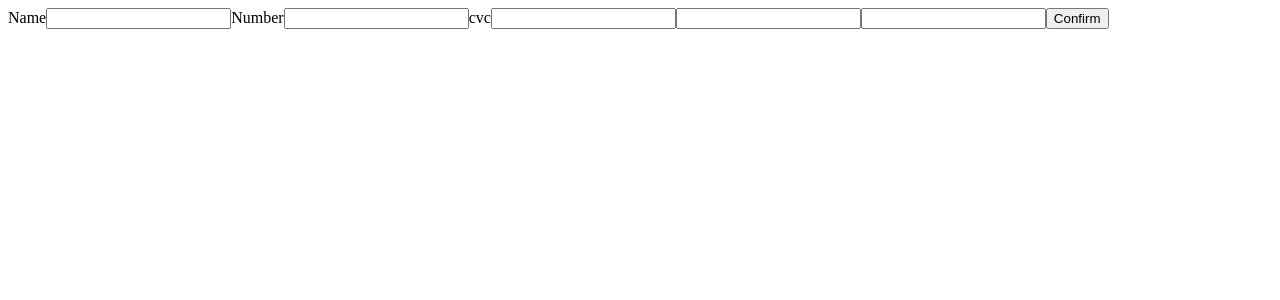
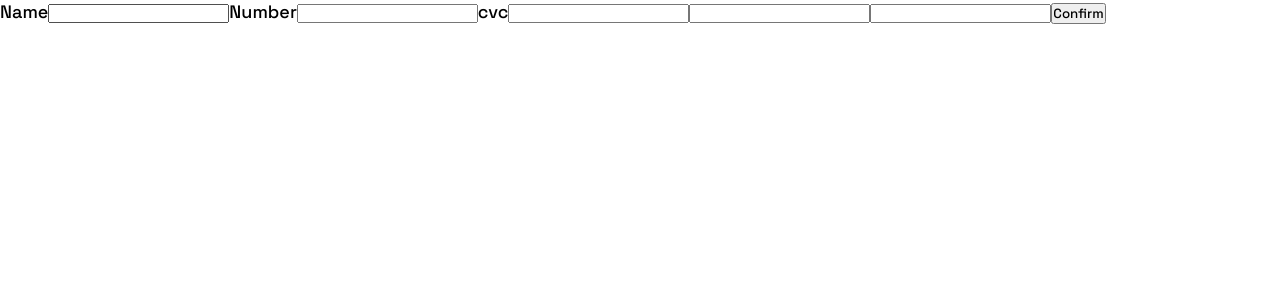
Before and after one commit to kujerocoding/interactive-card-details-form, a React (Vite) app: page / in a window 1280 px wide. Shown: the top 300 px of the page. Built offline with nearby package versions, Linux system fonts and the light colour scheme.

Commit message:
add styles variables

```diff
--- a/src/App.css
+++ b/src/App.css
@@ -0,0 +1,24 @@
+@import url('https://fonts.googleapis.com/css2?family=Space+Grotesk:wght@500&display=swap');
+
+*, *::before,*::after{
+    margin: 0;
+    padding: 0;
+    box-sizing: border-box;
+}
+
+:root{
+    --FF: 'Space Grotesk', sans-serif;
+    --FS: 18px;
+    --LIGHTGRAYISHVIOLET: hsl(270, 3%, 87%);
+    --DARKGRAYISNGVIOLET: hsl(279, 6%, 55%);
+    --VERYDARKVIOLET: hsl(278, 68%, 11%);
+}
+
+body{
+    font-size: var(--FS);
+    font-family: var(--FF);
+}
+
+button{
+    font-family: inherit;
+}
--- a/src/App.jsx
+++ b/src/App.jsx
@@ -1,9 +1,10 @@
 import React from 'react'
 import CardForm from './CardForm'
+import './App.css'
 
 const App = () => {
   return (
-    <div>
+    <div className='main--container'>
       <CardForm />
     </div>
   )
--- a/src/CardForm.jsx
+++ b/src/CardForm.jsx
@@ -12,7 +12,7 @@ const CardForm = () => {
             </div>
         </div>
       </div>
-      <div>
+      <div className='form--container'>
         <form>
               <label htmlFor="name">Name</label>
               <input id="name" type="text" />
```
